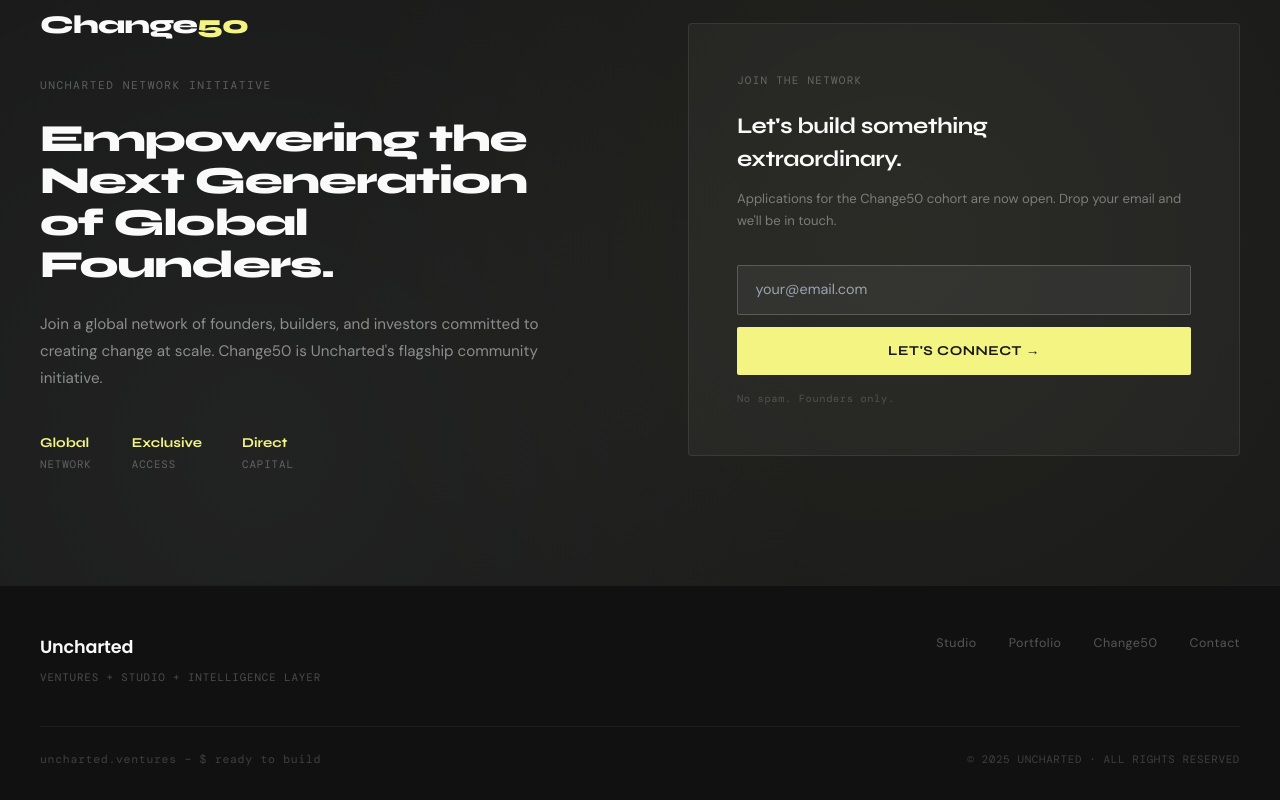
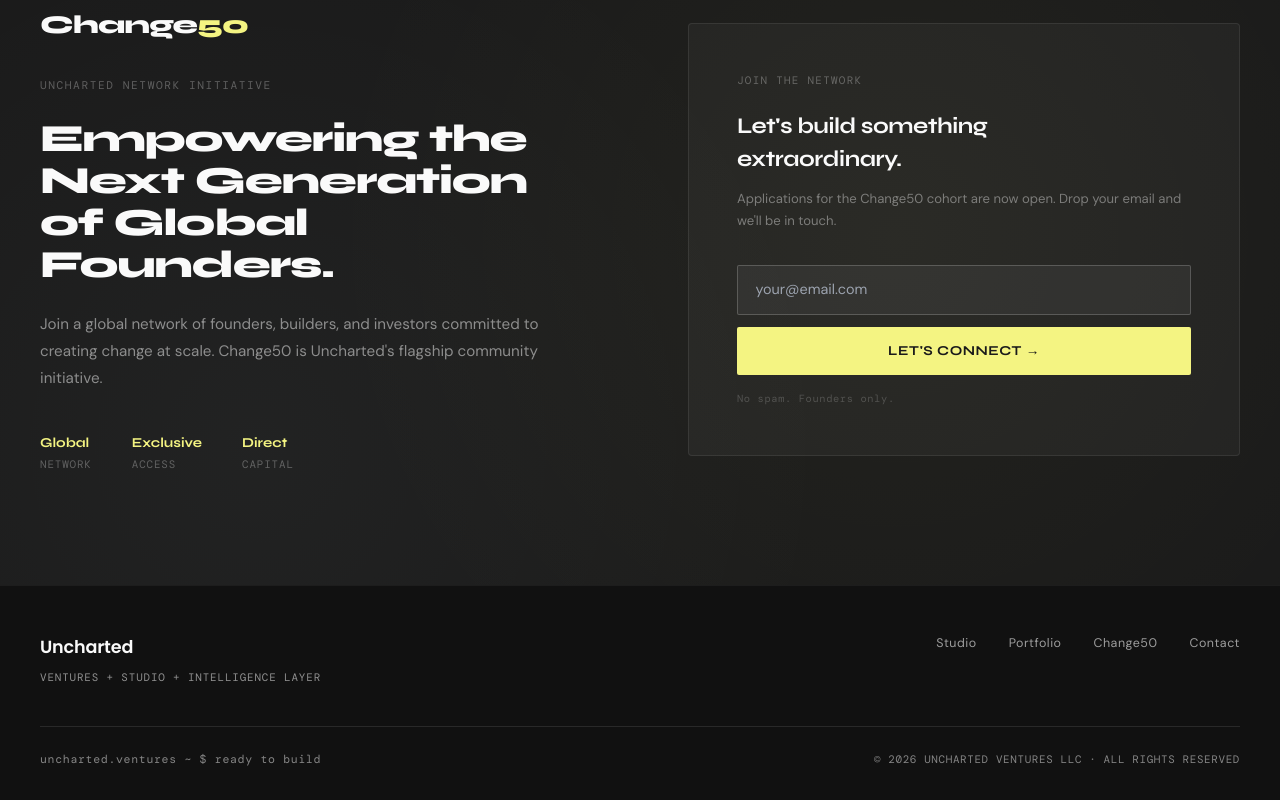
Before and after one commit to roothold/uncharted, a React (Vite) app: page / in a window 1280 px wide. Shown: the part 3203-4003 px from the top of the page. Built offline with nearby package versions, Linux system fonts and the light colour scheme.

Commit message:
Add files via upload

```diff
--- a/src/App.jsx
+++ b/src/App.jsx
@@ -454,22 +454,22 @@
           <div style={{ display: "flex", justifyContent: "space-between", alignItems: "flex-start", marginBottom: "2.5rem" }}>
             <div>
               <div style={{ fontFamily: "'Poppins', sans-serif", fontWeight: 600, fontSize: "1.1rem", letterSpacing: "-0.01em", color: "#FAFAFA", marginBottom: "0.6rem" }}>Uncharted</div>
-              <div className="mono" style={{ fontSize: "0.68rem", color: "rgba(250,250,250,0.25)", letterSpacing: "0.08em" }}>
+              <div className="mono" style={{ fontSize: "0.68rem", color: "rgba(250,250,250,0.55)", letterSpacing: "0.08em" }}>
                 VENTURES + STUDIO + INTELLIGENCE LAYER
               </div>
             </div>
             <div style={{ display: "flex", gap: "2rem" }}>
               {["Studio", "Portfolio", "Change50"].map(link => (
-                <a key={link} href={`#${link.toLowerCase()}`} style={{ fontSize: "0.78rem", color: "rgba(250,250,250,0.3)", textDecoration: "none", letterSpacing: "0.04em", transition: "color 0.2s ease" }}
+                <a key={link} href={`#${link.toLowerCase()}`} style={{ fontSize: "0.78rem", color: "rgba(250,250,250,0.6)", textDecoration: "none", letterSpacing: "0.04em", transition: "color 0.2s ease" }}
                   onMouseEnter={e => e.target.style.color = "#F4F482"}
-                  onMouseLeave={e => e.target.style.color = "rgba(250,250,250,0.3)"}
+                  onMouseLeave={e => e.target.style.color = "rgba(250,250,250,0.6)"}
                 >
                   {link}
                 </a>
               ))}
-              <button onClick={() => setPage("contact")} style={{ background: "none", border: "none", cursor: "pointer", fontSize: "0.78rem", color: "rgba(250,250,250,0.3)", letterSpacing: "0.04em", padding: 0, transition: "color 0.2s ease" }}
+              <button onClick={() => setPage("contact")} style={{ background: "none", border: "none", cursor: "pointer", fontSize: "0.78rem", color: "rgba(250,250,250,0.6)", letterSpacing: "0.04em", padding: 0, transition: "color 0.2s ease" }}
                 onMouseEnter={e => e.target.style.color = "#F4F482"}
-                onMouseLeave={e => e.target.style.color = "rgba(250,250,250,0.3)"}
+                onMouseLeave={e => e.target.style.color = "rgba(250,250,250,0.6)"}
               >
                 Contact
               </button>
@@ -477,12 +477,12 @@
           </div>
 
           {/* Terminal line */}
-          <div style={{ borderTop: "1px solid rgba(250,250,250,0.05)", paddingTop: "1.5rem", display: "flex", justifyContent: "space-between", alignItems: "center" }}>
-            <div className="mono terminal-cursor" style={{ fontSize: "0.72rem", color: "rgba(250,250,250,0.2)", letterSpacing: "0.06em" }}>
+          <div style={{ borderTop: "1px solid rgba(250,250,250,0.1)", paddingTop: "1.5rem", display: "flex", justifyContent: "space-between", alignItems: "center" }}>
+            <div className="mono terminal-cursor" style={{ fontSize: "0.72rem", color: "rgba(250,250,250,0.5)", letterSpacing: "0.06em" }}>
               uncharted.ventures ~ $ ready to build
             </div>
-            <div className="mono" style={{ fontSize: "0.68rem", color: "rgba(250,250,250,0.2)", letterSpacing: "0.06em" }}>
-              © 2025 UNCHARTED · ALL RIGHTS RESERVED
+            <div className="mono" style={{ fontSize: "0.68rem", color: "rgba(250,250,250,0.5)", letterSpacing: "0.06em" }}>
+              © 2026 UNCHARTED VENTURES LLC · ALL RIGHTS RESERVED
             </div>
           </div>
         </div>
--- a/src/Contact.jsx
+++ b/src/Contact.jsx
@@ -83,7 +83,7 @@
                 { label: "General", value: "hello@uncharted.ventures", href: "mailto:hello@uncharted.ventures" },
                 { label: "Founders", value: "founders@uncharted.ventures", href: "mailto:founders@uncharted.ventures" },
                 { label: "Investors", value: "capital@uncharted.ventures", href: "mailto:capital@uncharted.ventures" },
-                { label: "Location", value: "Baltimore, MD", href: null },
+
               ].map(item => (
                 <div key={item.label} className="contact-card" style={{ padding: "1.1rem 1.25rem", border: "1px solid rgba(26,26,26,0.08)", borderRadius: "4px", display: "flex", justifyContent: "space-between", alignItems: "center" }}>
                   <span className="mono" style={{ fontSize: "0.65rem", color: "rgba(26,26,26,0.35)", letterSpacing: "0.1em", textTransform: "uppercase" }}>{item.label}</span>
@@ -226,7 +226,7 @@
             uncharted.ventures ~ $ contact
           </div>
           <div className="mono" style={{ fontSize: "0.65rem", color: "rgba(26,26,26,0.3)", letterSpacing: "0.06em" }}>
-            © 2025 UNCHARTED
+            © 2026 UNCHARTED VENTURES LLC
           </div>
         </div>
       </div>
```
